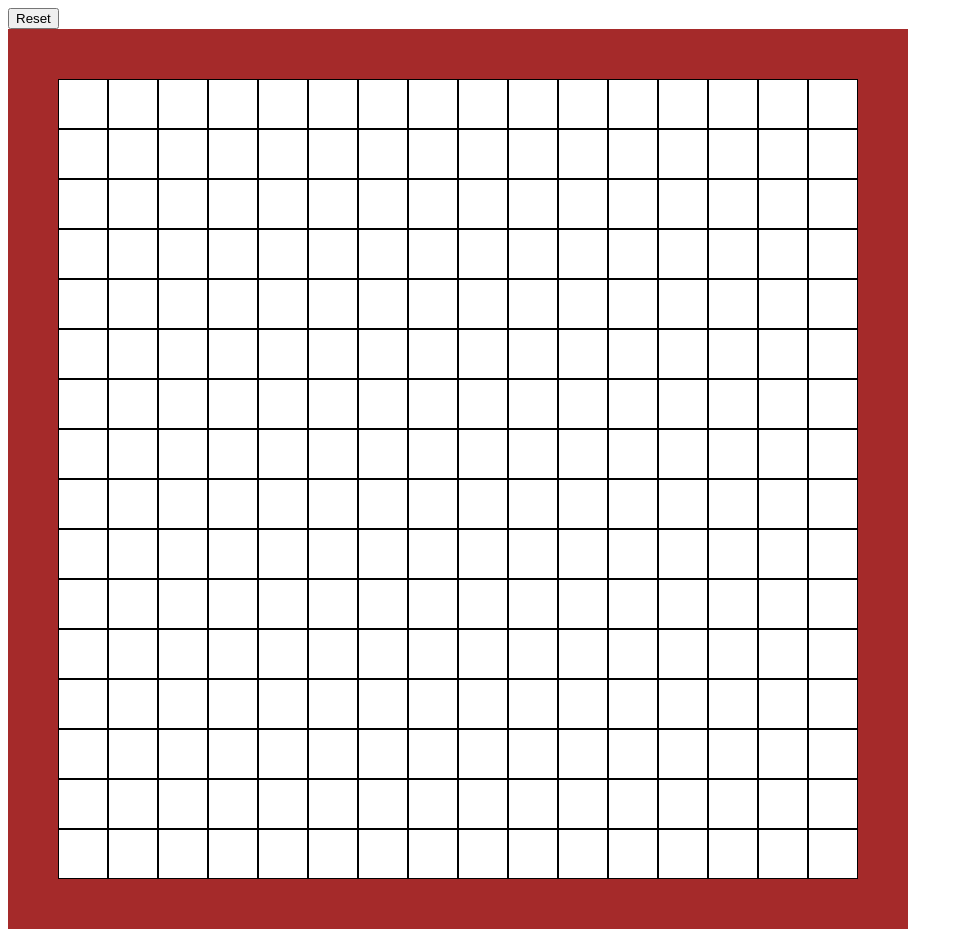
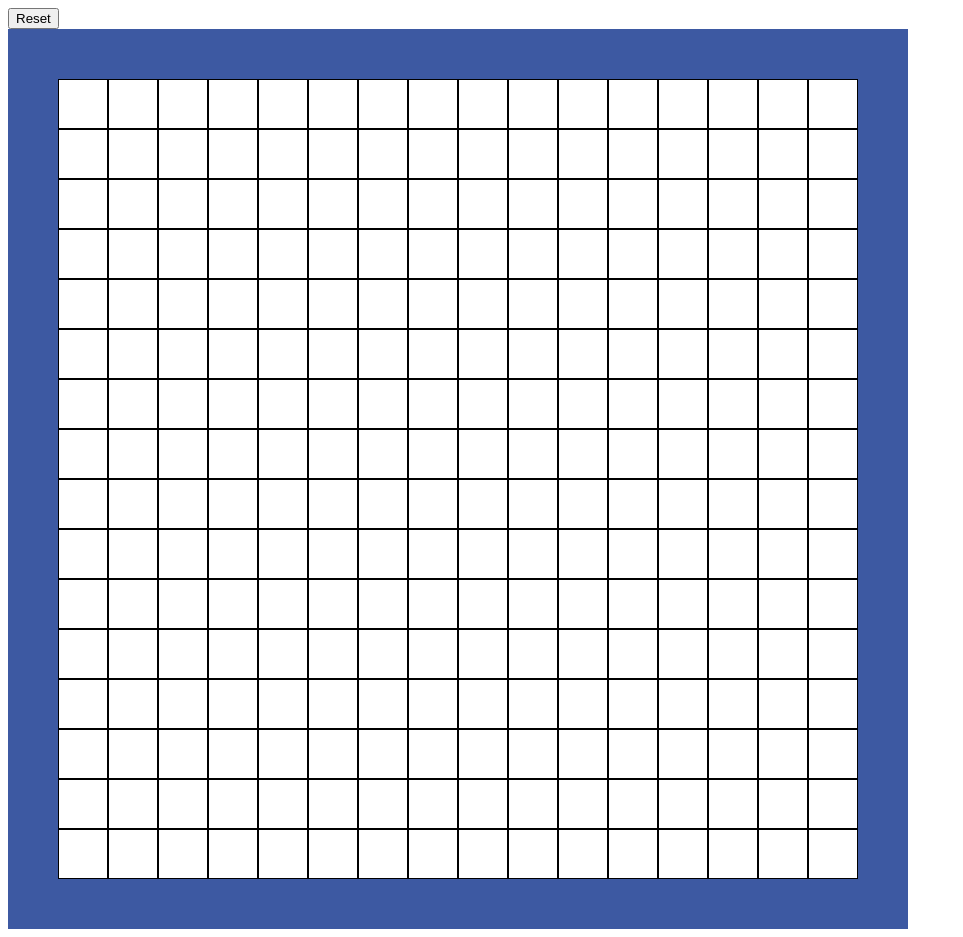
Before and after one commit to gband85/etch-a-sketch, a plain HTML site: page index.html in a window 1280 px wide. Shown: the whole page, without its empty margins (0-963 px from the left). Drawn offline with Linux system fonts and the light colour scheme.

Commit message:
fix spacing

```diff
--- a/style.css
+++ b/style.css
@@ -2,7 +2,7 @@
     /* display: flex; */
     /* flex-direction: row; */
     /* flex-wrap: wrap; */
-    width: 900px;
+    width: 800px;
 }
 .border {
     background-color: brown;
@@ -20,5 +20,5 @@
     background-color: white;
     width: 800px;
     height: 800px;
-    border: 50px solid brown;
+    border: 50px solid #3D59A2;
 }
```
